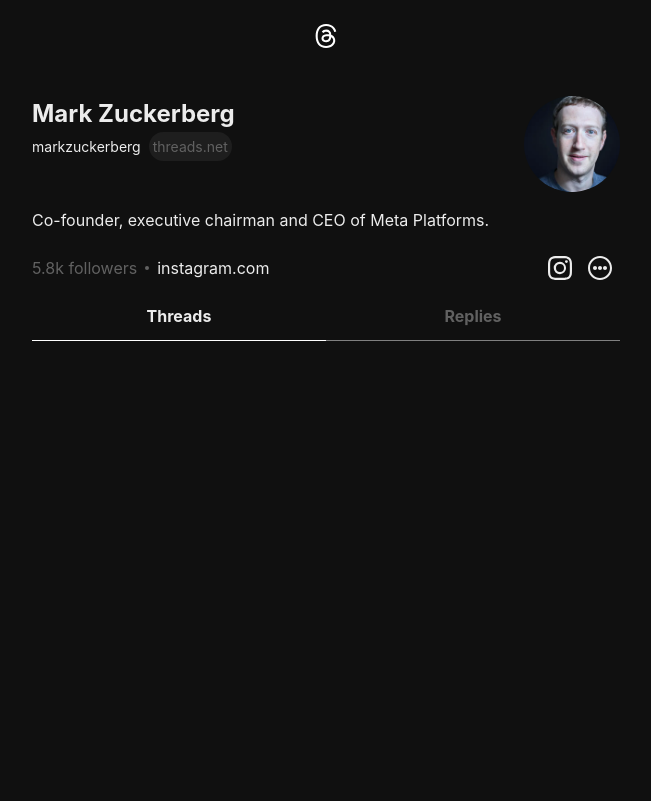
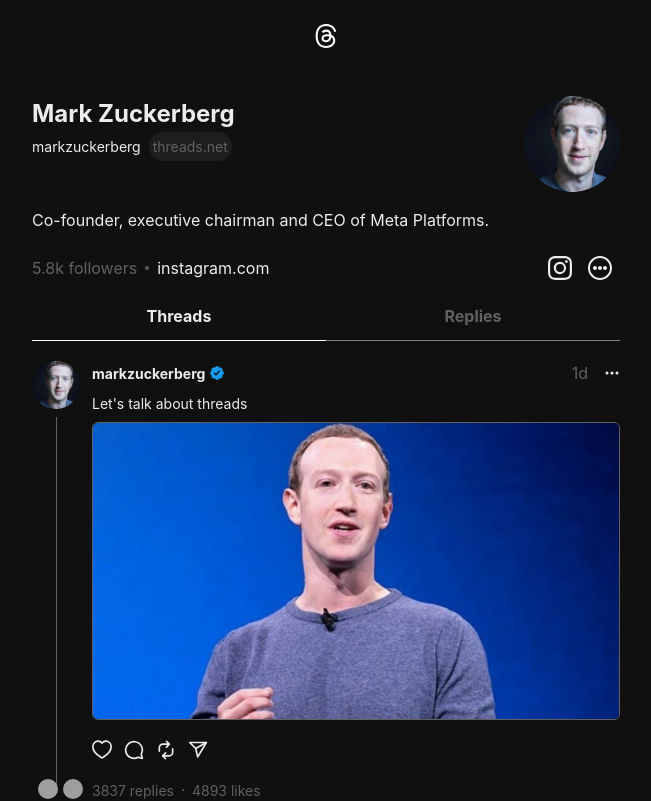
Before and after one commit to Lavesh1208/Threads-Clone-Frontend, a React (Vite) app: page /1 in a window 1280 px wide. Shown: the top 801 px of the page, without its empty margins (314-965 px from the left). Built offline with nearby package versions, Linux system fonts and the light colour scheme; grey boxes are pictures that could not be loaded.

Commit message:
User Post

```diff
--- /dev/null
+++ b/src/components/Actions.tsx
@@ -0,0 +1,92 @@
+import { Flex } from "@chakra-ui/react";
+
+interface ActionsProps {
+	liked: boolean;
+	setLiked: (liked: boolean) => void;
+}
+
+const Actions: React.FC<ActionsProps> = ({ liked, setLiked }) => {
+	return (
+		<Flex gap={3} my={2} onClick={(e) => e.preventDefault()}>
+			<svg
+				aria-label="Like"
+				color={liked ? "rgb(237, 73, 86)" : ""}
+				fill={liked ? "rgb(237, 73, 86)" : "transparent"}
+				height="19"
+				role="img"
+				viewBox="0 0 24 22"
+				width="20"
+				onClick={() => setLiked(!liked)}
+			>
+				<path
+					d="M1 7.66c0 4.575 3.899 9.086 9.987 12.934.338.203.74.406 1.013.406.283 0 .686-.203 1.013-.406C19.1 16.746 23 12.234 23 7.66 23 3.736 20.245 1 16.672 1 14.603 1 12.98 1.94 12 3.352 11.042 1.952 9.408 1 7.328 1 3.766 1 1 3.736 1 7.66Z"
+					stroke="currentColor"
+					strokeWidth="2"
+				></path>
+			</svg>
+			<svg
+				aria-label="Comment"
+				color=""
+				fill=""
+				height="20"
+				role="img"
+				viewBox="0 0 24 24"
+				width="20"
+			>
+				<title>Comment</title>
+				<path
+					d="M20.656 17.008a9.993 9.993 0 1 0-3.59 3.615L22 22Z"
+					fill="none"
+					stroke="currentColor"
+					strokeLinejoin="round"
+					strokeWidth="2"
+				></path>
+			</svg>
+			<svg
+				aria-label="Repost"
+				color="currentColor"
+				fill="currentColor"
+				height="20"
+				role="img"
+				viewBox="0 0 24 24"
+				width="20"
+			>
+				<title>Repost</title>
+				<path
+					fill=""
+					d="M19.998 9.497a1 1 0 0 0-1 1v4.228a3.274 3.274 0 0 1-3.27 3.27h-5.313l1.791-1.787a1 1 0 0 0-1.412-1.416L7.29 18.287a1.004 1.004 0 0 0-.294.707v.001c0 .023.012.042.013.065a.923.923 0 0 0 .281.643l3.502 3.504a1 1 0 0 0 1.414-1.414l-1.797-1.798h5.318a5.276 5.276 0 0 0 5.27-5.27v-4.228a1 1 0 0 0-1-1Zm-6.41-3.496-1.795 1.795a1 1 0 1 0 1.414 1.414l3.5-3.5a1.003 1.003 0 0 0 0-1.417l-3.5-3.5a1 1 0 0 0-1.414 1.414l1.794 1.794H8.27A5.277 5.277 0 0 0 3 9.271V13.5a1 1 0 0 0 2 0V9.271a3.275 3.275 0 0 1 3.271-3.27Z"
+				></path>
+			</svg>
+			<svg
+				aria-label="Share"
+				color=""
+				fill="rgb(243, 245, 247)"
+				height="20"
+				role="img"
+				viewBox="0 0 24 24"
+				width="20"
+			>
+				<title>Share</title>
+				<line
+					fill="none"
+					stroke="currentColor"
+					strokeLinejoin="round"
+					strokeWidth="2"
+					x1="22"
+					x2="9.218"
+					y1="3"
+					y2="10.083"
+				></line>
+				<polygon
+					fill="none"
+					points="11.698 20.334 22 3.001 2 3.001 9.218 10.084 11.698 20.334"
+					stroke="currentColor"
+					strokeLinejoin="round"
+					strokeWidth="2"
+				></polygon>
+			</svg>
+		</Flex>
+	);
+};
+
+export default Actions;
--- a/src/components/UserHeader.tsx
+++ b/src/components/UserHeader.tsx
@@ -51,7 +51,11 @@
 					</Flex>
 				</Box>
 				<Box>
-					<Avatar name="Mark Zuckerberg" src="/zuck-avatar.png" size="xl" />
+					<Avatar
+						name="Mark Zuckerberg"
+						src="/zuck-avatar.png"
+						size={{ base: "md", md: "xl" }}
+					/>
 				</Box>
 			</Flex>
 
--- /dev/null
+++ b/src/components/UserPost.tsx
@@ -0,0 +1,104 @@
+import { Avatar, Box, Flex, Image, Text } from "@chakra-ui/react";
+import React, { useState } from "react";
+import { BsThreeDots } from "react-icons/bs";
+import { Link } from "react-router-dom";
+import Actions from "./Actions";
+
+interface UserPostProps {
+	postImg?: string;
+	postTitle?: string;
+	likes: number;
+	replies: number;
+}
+
+const UserPost: React.FC<UserPostProps> = ({
+	postImg,
+	postTitle,
+	likes,
+	replies,
+}) => {
+	const [liked, setLiked] = useState(false);
+	return (
+		<Link to={"/markzuckerberg/post/1"}>
+			<Flex gap={3} mb={4} py={5}>
+				<Flex flexDirection={"column"} alignItems={"center"}>
+					<Avatar size="md" name="Mark Zuckerberg" src="/zuck-avatar.png" />
+					<Box w="1px" h={"full"} bg="gray.light" my={2}></Box>
+					<Box position={"relative"} w={"full"}>
+						<Avatar
+							size="xs"
+							name="John doe"
+							src="https://bit.ly/dan-abramov"
+							position={"absolute"}
+							top={"0px"}
+							left="15px"
+							padding={"2px"}
+						/>
+						<Avatar
+							size="xs"
+							name="John doe"
+							src="https://bit.ly/sage-adebayo"
+							position={"absolute"}
+							bottom={"0px"}
+							right="-5px"
+							padding={"2px"}
+						/>
+						<Avatar
+							size="xs"
+							name="John doe"
+							src="https://bit.ly/prosper-baba"
+							position={"absolute"}
+							bottom={"0px"}
+							left="4px"
+							padding={"2px"}
+						/>
+					</Box>
+				</Flex>
+				<Flex flex={1} flexDirection={"column"} gap={2}>
+					<Flex justifyContent={"space-between"} w={"full"}>
+						<Flex w={"full"} alignItems={"center"}>
+							<Text fontSize={"sm"} fontWeight={"bold"}>
+								markzuckerberg
+							</Text>
+							<Image src="/verified.png" w={4} h={4} ml={1} />
+						</Flex>
+						<Flex gap={4} alignItems={"center"}>
+							<Text fontStyle={"sm"} color={"gray.light"}>
+								1d
+							</Text>
+							<BsThreeDots />
+						</Flex>
+					</Flex>
+
+					<Text fontSize={"sm"}>{postTitle}</Text>
+					{postImg && (
+						<Box
+							borderRadius={6}
+							overflow={"hidden"}
+							border={"1px solid"}
+							borderColor={"gray.light"}
+						>
+							<Image src={postImg} w={"full"} />
+						</Box>
+					)}
+
+					<Flex gap={3} my={1}>
+						<Actions liked={liked} setLiked={setLiked} />
+					</Flex>
+
+					<Flex gap={2} alignItems={"center"}>
+						<Text color={"gray.light"} fontSize="sm">
+							{replies} replies
+						</Text>
+						<Box w={0.5} h={0.5} borderRadius={"full"} bg={"gray.light"}></Box>
+						<Text color={"gray.light"} fontSize="sm">
+							{likes} likes
+						</Text>
+					</Flex>
+				</Flex>
+			</Flex>
+		</Link>
+	);
+};
+
+export default UserPost;
--- a/src/pages/UserPage.tsx
+++ b/src/pages/UserPage.tsx
@@ -1,9 +1,29 @@
 import UserHeader from "../components/UserHeader";
+import UserPost from "../components/UserPost";
 
 const UserPage = () => {
 	return (
 		<div>
 			<UserHeader />
+			<UserPost
+				likes={4893}
+				replies={3837}
+				postImg="/post1.png"
+				postTitle="Let's talk about threads"
+			/>
+			<UserPost
+				likes={678}
+				replies={354}
+				postImg="/post2.png"
+				postTitle="Nice Tutorial"
+			/>
+			<UserPost
+				likes={983}
+				replies={735}
+				postImg="/post3.png"
+				postTitle="Nice Guy"
+			/>
+			<UserPost likes={65} replies={17} postTitle="This is my first thread." />
 		</div>
 	);
 };
```
